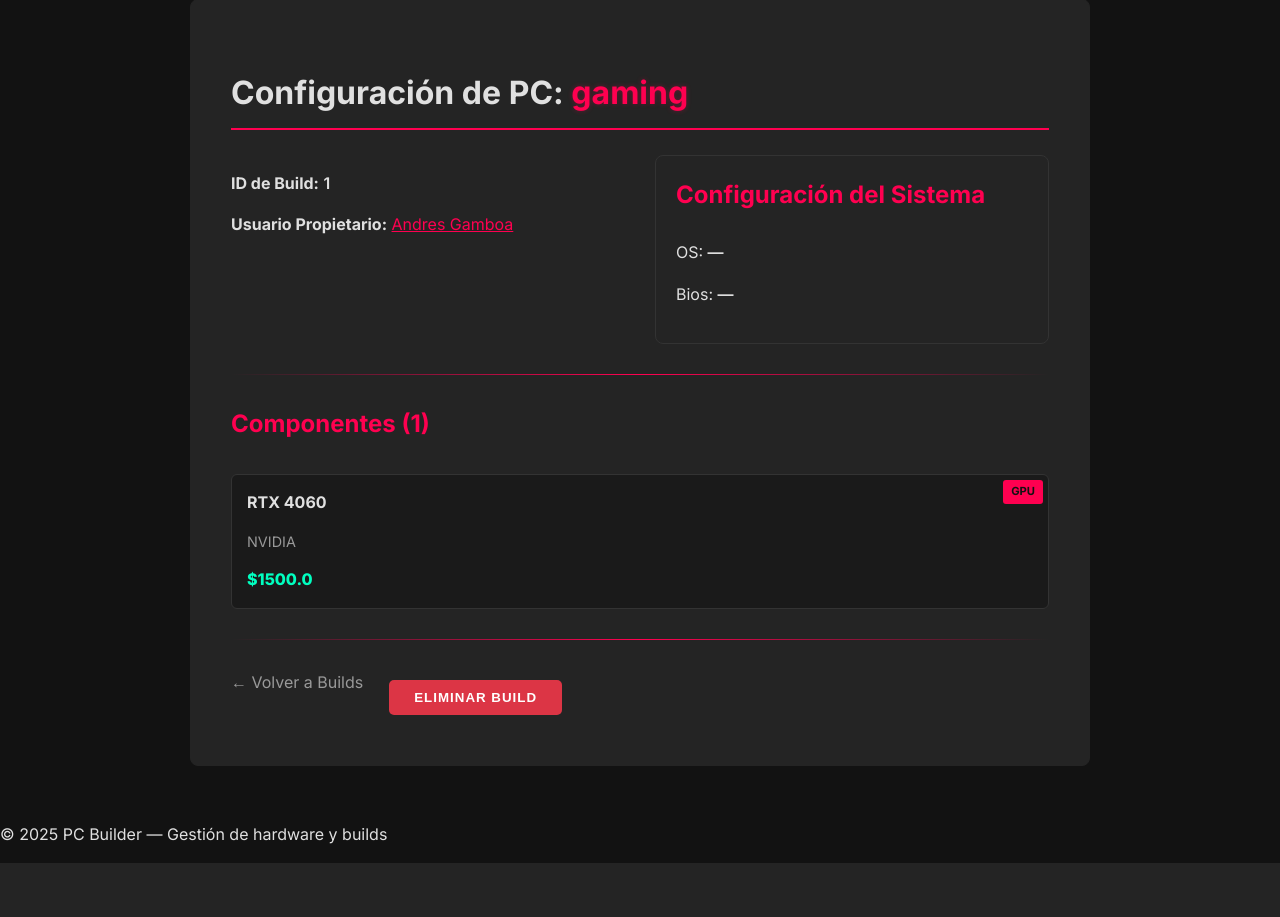
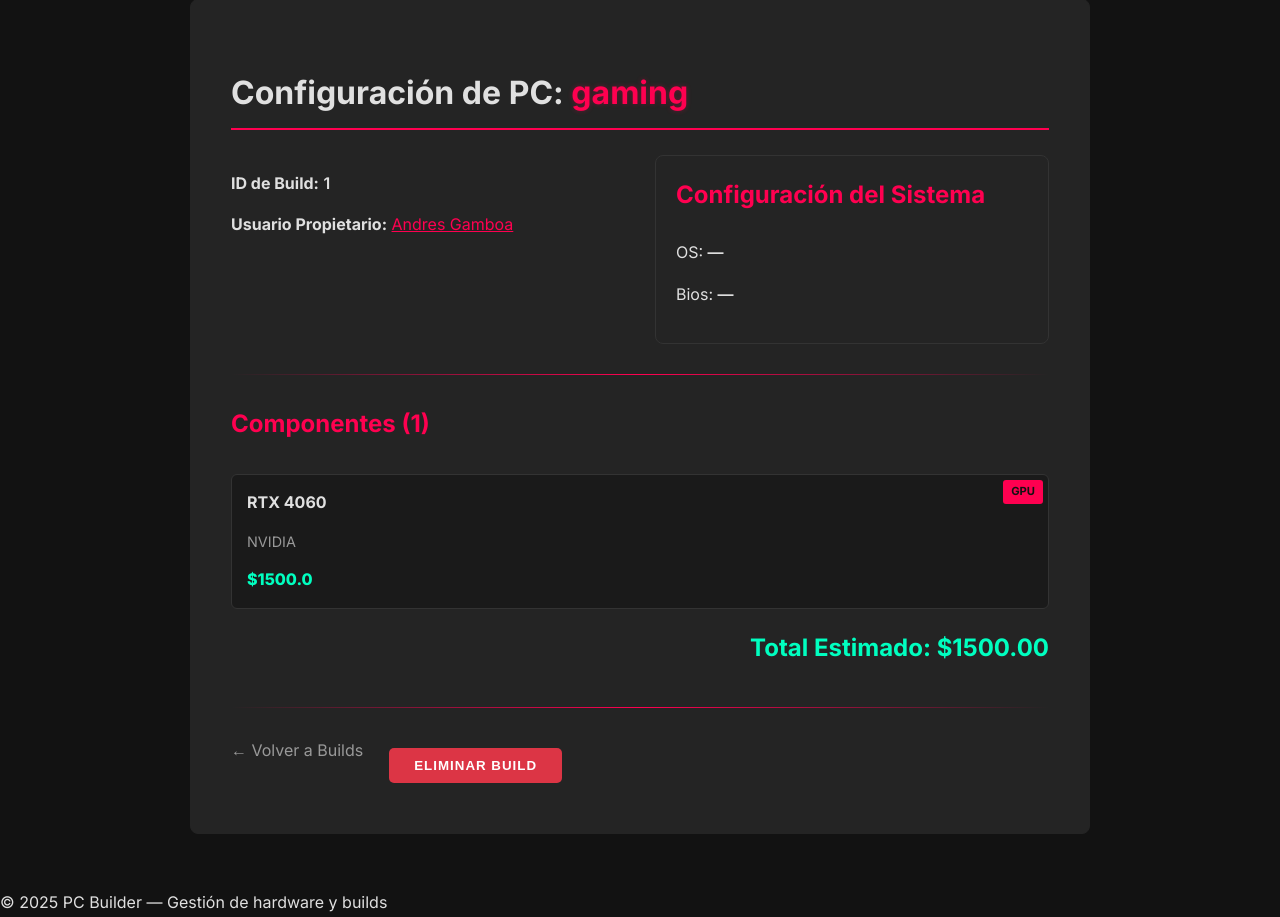
Before and after one commit to Flork1s/ProyectoSoftware, a FastAPI app: page /builds/1 in a window 1280 px wide. Shown: the part 81-998 px from the top of the page. Before the commit the page ends 944 px from the top, so only its background shows below. Run offline with FastAPI, Linux system fonts and the light colour scheme; data comes from the database, SQL or seed files in the repository.

Commit message:
se realizo un total de que se gasta y se adiciono el logo

```diff
--- a/models.py
+++ b/models.py
@@ -60,6 +60,10 @@ class Build(SQLModel, table=True):
         back_populates="build", sa_relationship_kwargs={"uselist": False}
     )
 
+    @property
+    def total_price(self) -> float:
+        return sum(c.price for c in self.components)
+
 class BuildCreate(SQLModel):
     name: str
     user_id: int
--- a/templates/base.html
+++ b/templates/base.html
@@ -5,6 +5,8 @@
     <meta charset="UTF-8">
     <meta name="viewport" content="width=device-width, initial-scale=1.0">
     <title>{% block title %}PC Builder{% endblock %}</title>
+
+<link rel="icon" type="image/png" href="/static/img/logo.jpg">
 
     <link rel="stylesheet" href="/static/css/styles.css">
     <link rel="preconnect" href="https://fonts.googleapis.com">
--- a/templates/builds/build_detail.html
+++ b/templates/builds/build_detail.html
@@ -41,6 +41,11 @@
             </div>
             {% endfor %}
         </div>
+
+        <div class="total-price-section" style="margin-top: 20px; text-align: right;">
+            <h3 style="color: var(--color-success);">Total Estimado: ${{ "%.2f"|format(build.total_price) }}</h3>
+        </div>
+
         {% else %}
         <p class="text-muted no-data-message">No hay componentes asociados a esta Build. <a href="/components"
                 class="btn-link accent-text">Añadir uno</a>.</p>
```
Also changed, not shown: static/img/logo.jpg (added).
